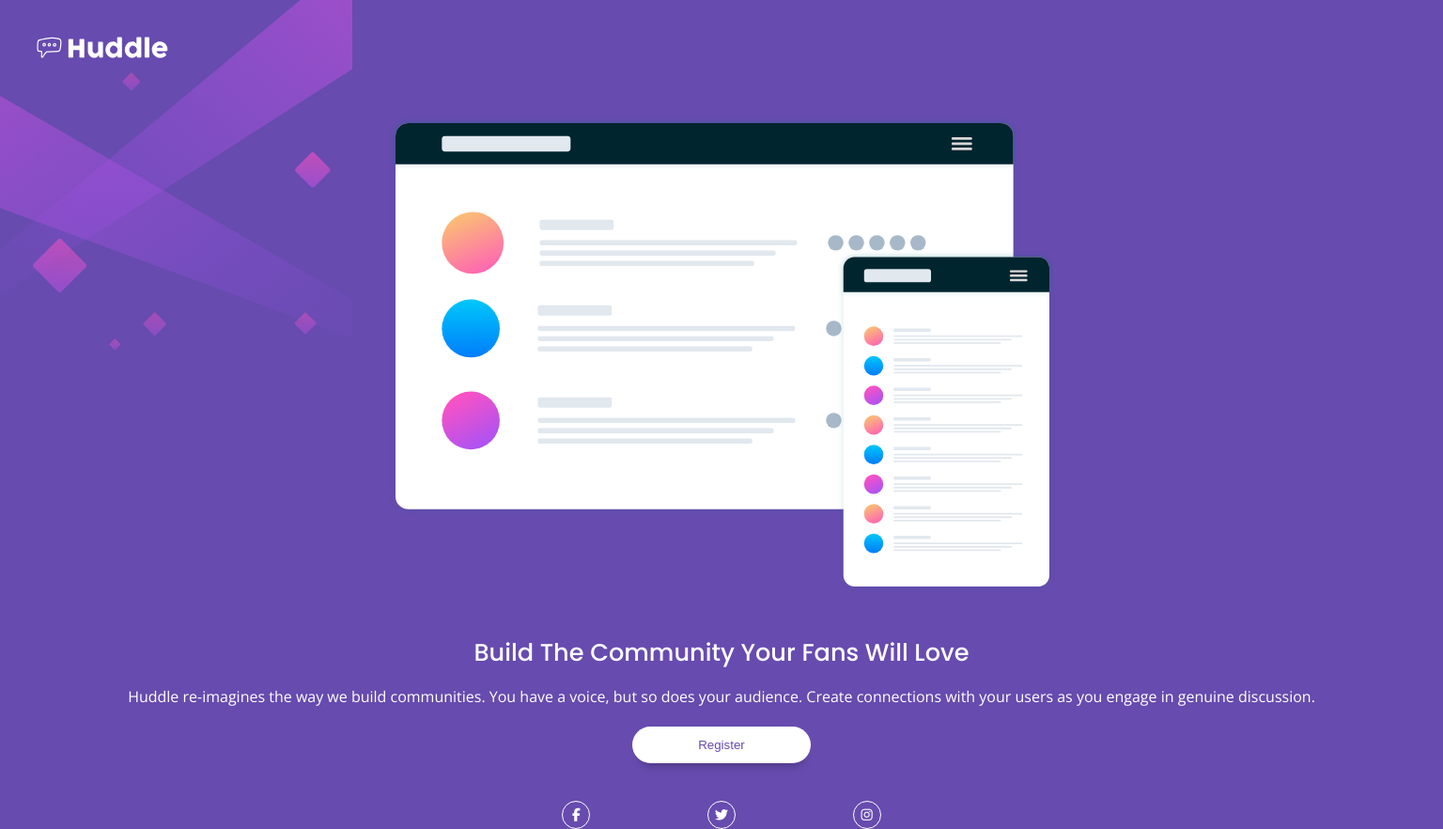
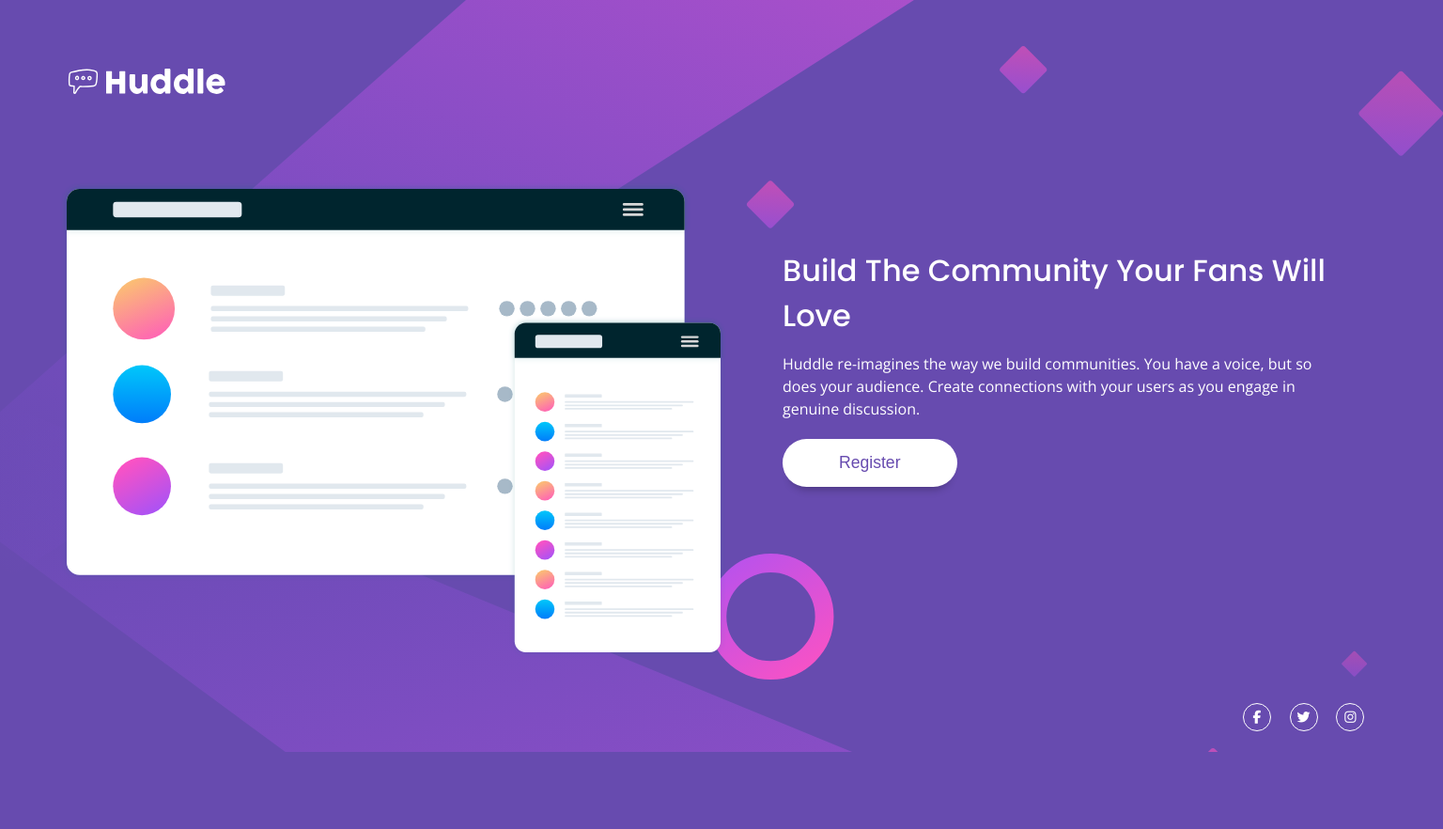
Before and after one commit to skyebrownh/huddle-landing-page-single-introductory-section, a plain HTML site: page index.html in a window 1536 px wide. Shown: the whole page at 94% size. After the commit the page ends 800 px from the top, so only its background shows below. Drawn offline with nearby package versions, Linux system fonts and the light colour scheme.

Commit message:
desktop styles

```diff
--- a/style.css
+++ b/style.css
@@ -91,3 +91,44 @@ footer li {
     align-items: center;
     font-size: 14px;
 }
+
+/* media queries */
+@media (min-width: 1440px) {
+    body {
+        background: var(--violet-color) url(./images/bg-desktop.svg) no-repeat;
+        background-size: cover;
+        padding: 4rem;
+    }
+
+    header {
+        margin-bottom: 80px;
+    }
+
+    header img {
+        width: 180px;
+    }
+
+    main {
+        text-align: left;
+        display: flex;
+        margin-bottom: 8px;
+    }
+
+    main .content {
+        padding: 70px 60px 0;
+    }
+
+    main h1 {
+        font-size: 2rem;
+    }
+
+    .primary-btn {
+        font-size: 1.1rem;
+        padding: 15px 60px;
+    }
+
+    footer ul {
+        width: 12%;
+        margin: 0 0 0 auto;
+    }
+}
```
